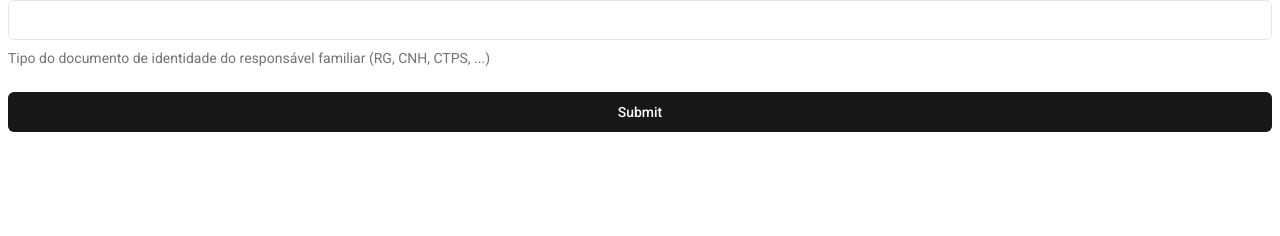
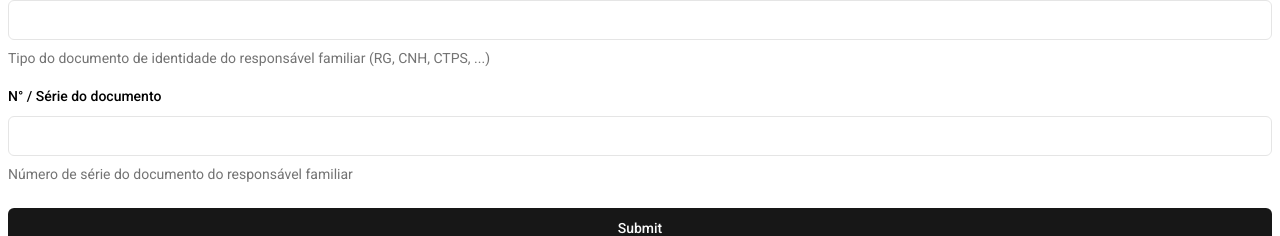
Before and after one commit to joaopedroaat/cadastro-semhab, a React (Vite) app: page / in a window 1280 px wide. Shown: the part 820-1056 px from the top of the page. Before the commit the page ends 960 px from the top, so only its background shows below. Built offline with nearby package versions, Linux system fonts and the light colour scheme; no server answers.

Commit message:
Add DocumentSerialNumberField component

```diff
--- a/src/App.tsx
+++ b/src/App.tsx
@@ -9,6 +9,7 @@ import { CountyOfBirthField } from "./components/fields/CountyOfBirthField";
 import { MotherNameField } from "./components/fields/MotherNameField";
 import { StateOfBirthField } from "./components/fields/StateOfBirthField";
 import { DocumentTypeField } from "./components/fields/DocumentTypeField";
+import { DocumentSerialNumberField } from "./components/fields/DocumentSerialNumberField";
 
 export function App() {
   const { form } = useContext(FormContext);
@@ -37,6 +38,7 @@ export function App() {
             <CountyOfBirthField />
             <MotherNameField />
             <DocumentTypeField />
+            <DocumentSerialNumberField />
             <Button className="mt-2" type="submit">
               Submit
             </Button>
--- /dev/null
+++ b/src/components/fields/DocumentSerialNumberField.tsx
@@ -0,0 +1,33 @@
+import { useContext } from "react";
+import {
+  FormControl,
+  FormDescription,
+  FormField,
+  FormItem,
+  FormLabel,
+  FormMessage,
+} from "../ui/form";
+import { FormContext } from "@/contexts/FormContext";
+import { Input } from "../ui/input";
+
+export function DocumentSerialNumberField() {
+  const { form } = useContext(FormContext);
+  return (
+    <FormField
+      control={form.control}
+      name="document.serialNumber"
+      render={({ field }) => (
+        <FormItem>
+          <FormLabel>N° / Série do documento</FormLabel>
+          <FormControl>
+            <Input type="number" {...field} />
+          </FormControl>
+          <FormDescription>
+            Número de série do documento do responsável familiar
+          </FormDescription>
+          <FormMessage />
+        </FormItem>
+      )}
+    />
+  );
+}
--- a/src/contexts/FormContext.tsx
+++ b/src/contexts/FormContext.tsx
@@ -28,6 +28,7 @@ const FormSchema = z.object({
   }),
   document: z.object({
     type: z.string(),
+    serialNumber: z.coerce.number(),
   }),
 });
 
```
